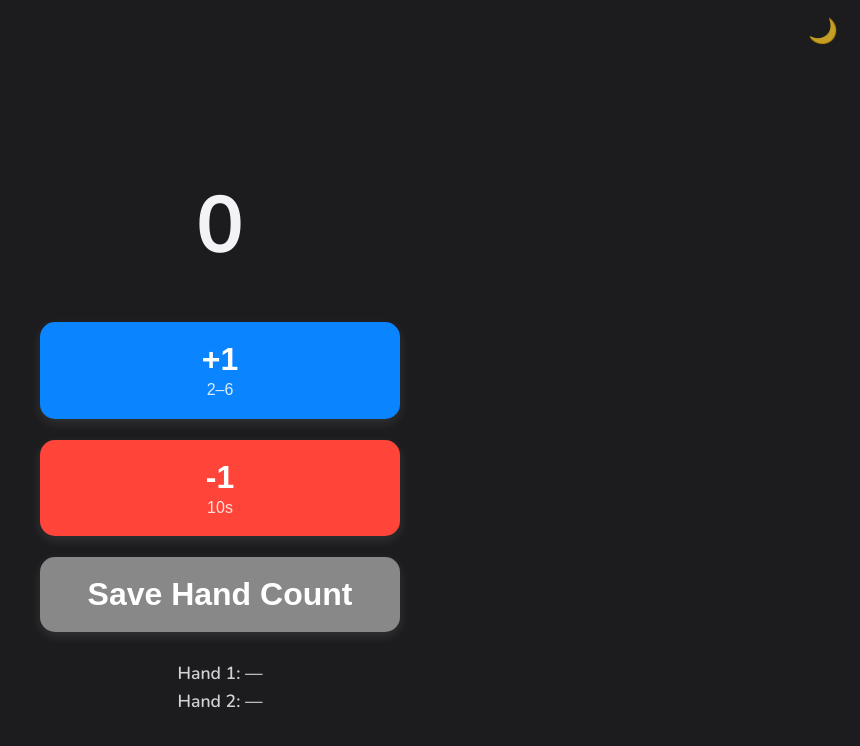
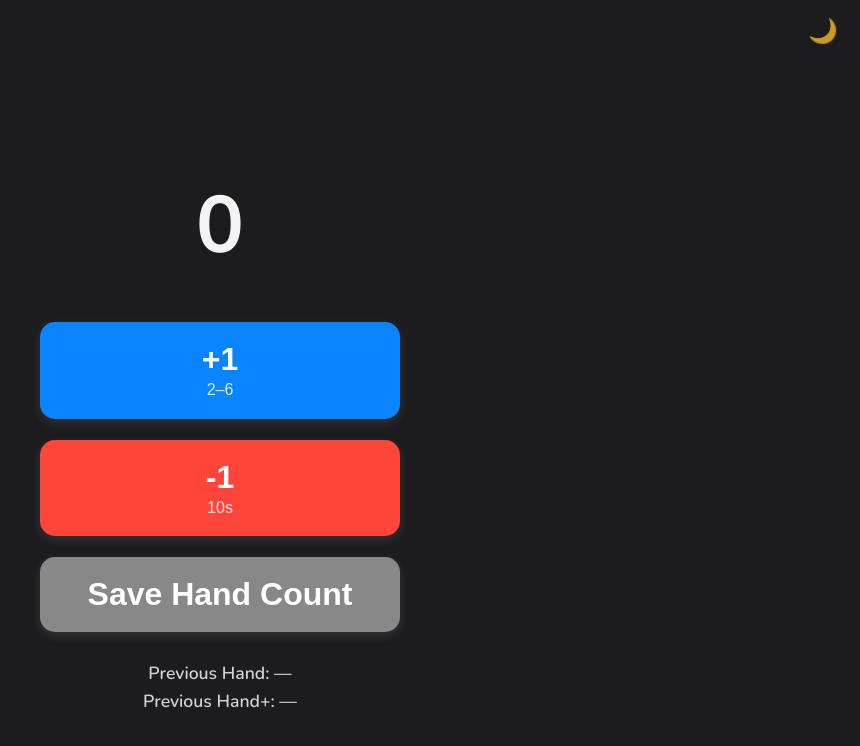
Before and after one commit to cswlim/blackjack-counter, a website: page public/index.html in a window 1280 px wide. Shown: the whole page, without its empty margins (420-1280 px from the left). Drawn offline with nearby package versions, Linux system fonts and the light colour scheme.

Commit message:
Update index.html
changed name

```diff
--- a/public/index.html
+++ b/public/index.html
@@ -138,8 +138,8 @@
 
   <!-- Hand Count Display -->
   <div class="hand-display" id="handHistory">
-    <span>Hand 1: —</span>
-    <span>Hand 2: —</span>
+    <span>Previous Hand: —</span>
+    <span>Previous Hand+: —</span>
   </div>
 
   <script>
```
